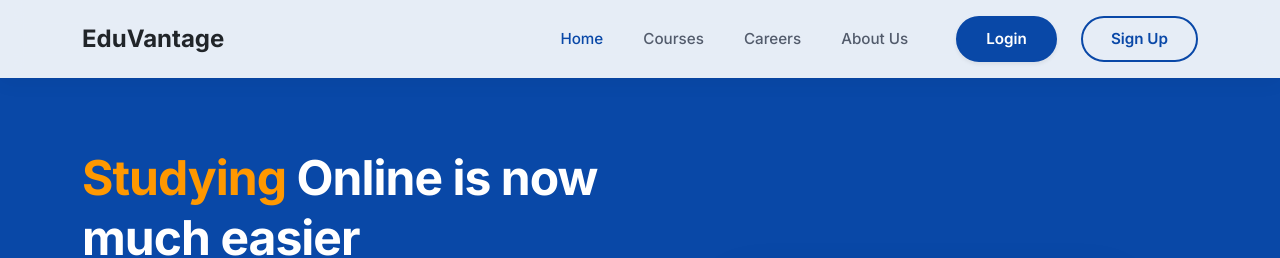
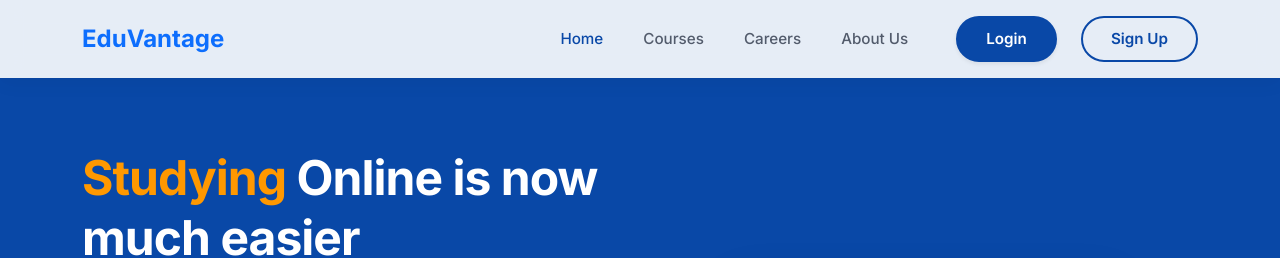
Before and after one commit to blkimseng-glitch/ISTAD-E-Learning, a website: page Index.html in a window 1280 px wide. Shown: the top 258 px of the page. Drawn offline with nearby package versions, Linux system fonts and the light colour scheme; grey boxes are pictures that could not be loaded; a web font is replaced by a local one.

Commit message:
update:main

```diff
--- a/Index.html
+++ b/Index.html
@@ -258,7 +258,7 @@
     >
       <div class="container">
         <a
-          class="navbar-brand d-flex align-items-center gap-2 fw-bold fs-4 text-dark"
+          class="navbar-brand d-flex align-items-center gap-2 fw-bold fs-4 text-primary"
           href="#"
         >
           <!-- <img src="./picture/istad (1).png" alt="EduVantage Logo" class="navbar-logo" /> -->
@@ -444,6 +444,10 @@
           </div>
         </div>
       </section>
+
+      <search>
+
+      </search>
     </main>
 
     <script src="https://cdn.jsdelivr.net/npm/bootstrap@5.3.3/dist/js/bootstrap.bundle.min.js"></script>
--- /dev/null
+++ b/package.json
@@ -0,0 +1,6 @@
+{
+  "dependencies": {
+    "bootstrap": "^5.3.8",
+    "mdb-ui-kit": "^9.3.0"
+  }
+}
```
Also changed, not shown: 1 other file.
